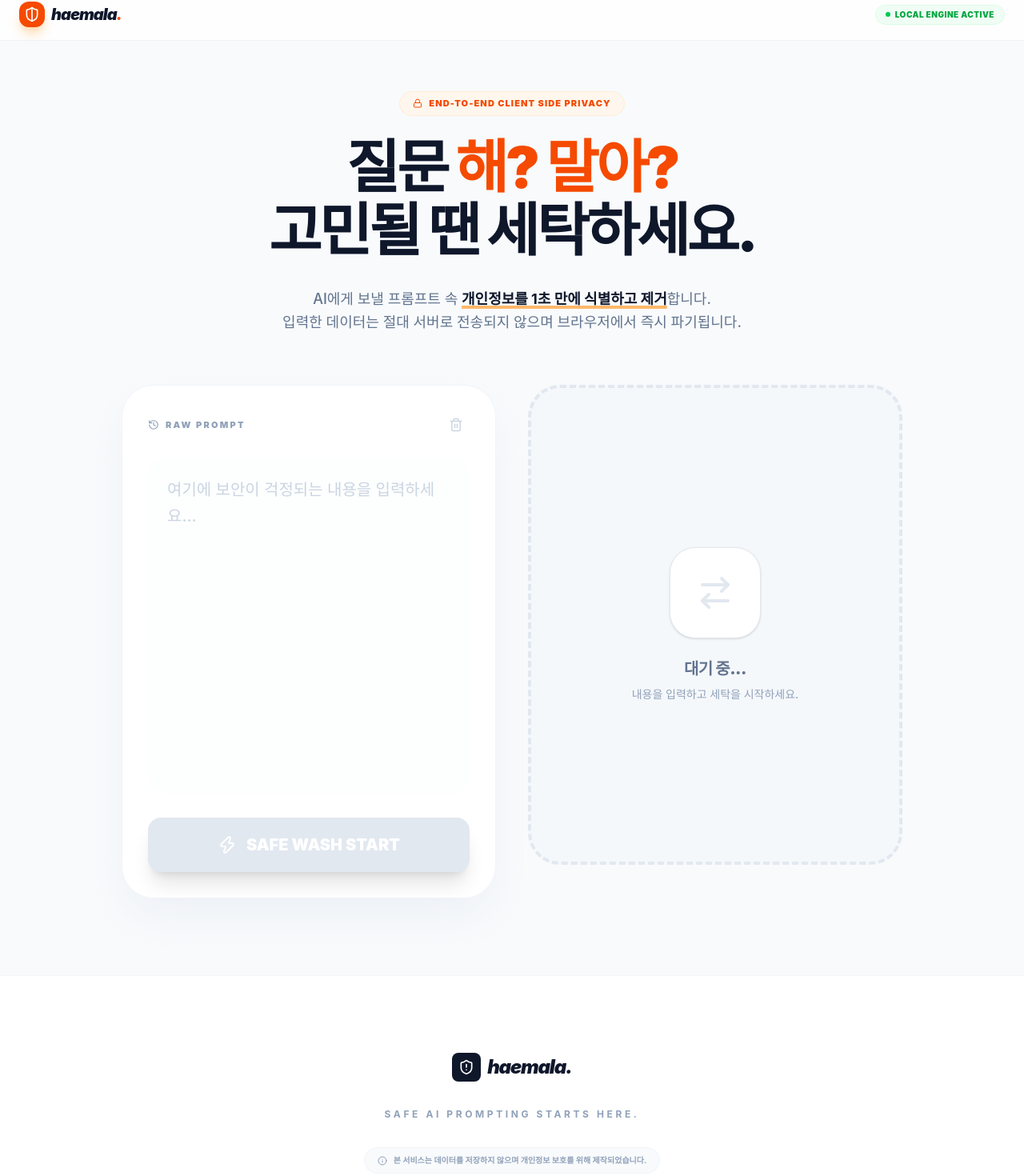
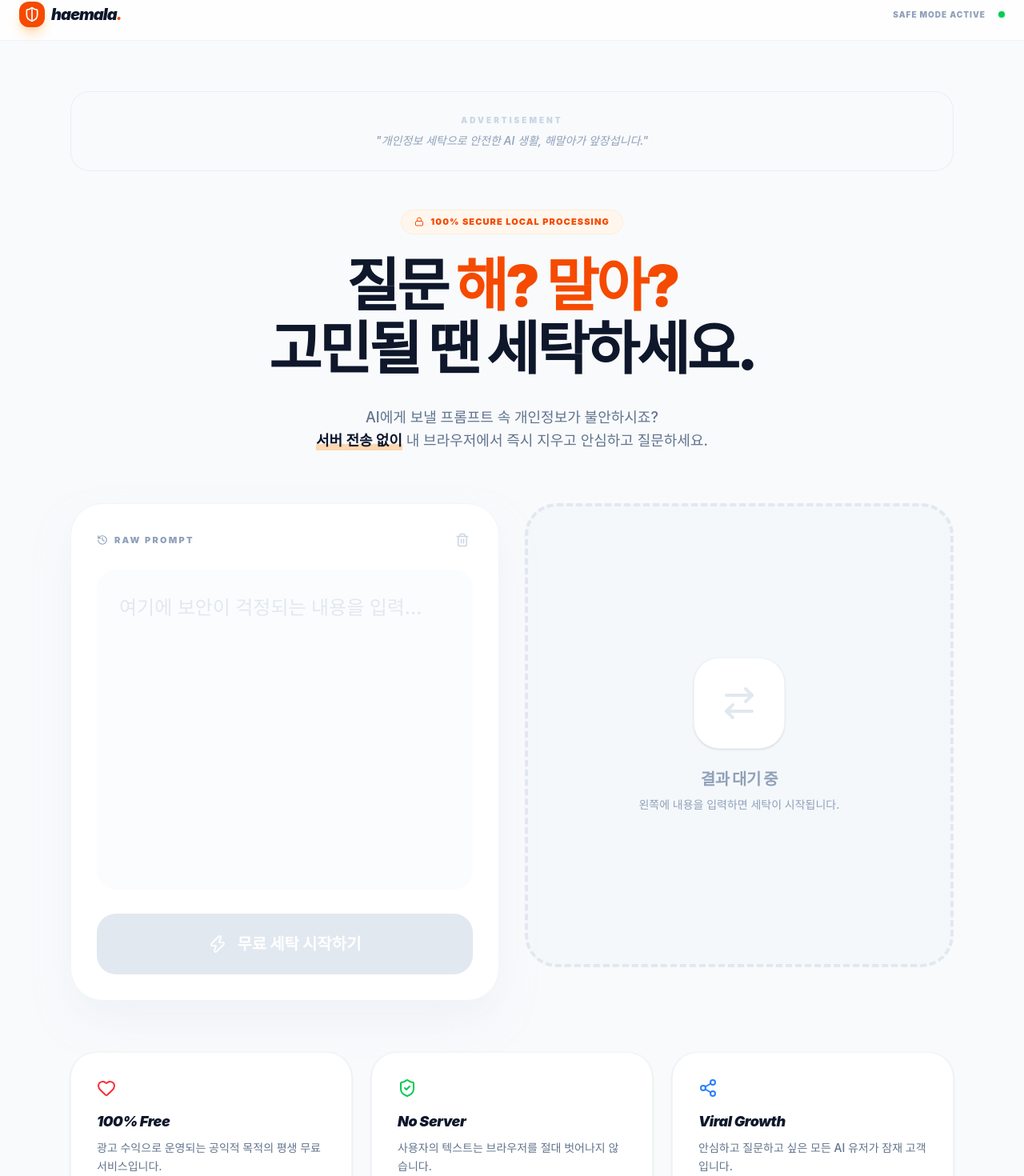
Before and after one commit to steamcool/haemala, a Next.js app: page / in a window 1280 px wide. Shown: the part 14-1484 px from the top of the page at 80% size. Built offline with nearby package versions, Linux system fonts and the light colour scheme.

Commit message:
Real Final Production

```diff
--- a/app/page.tsx
+++ b/app/page.tsx
@@ -1,15 +1,15 @@
 "use client";
 
-import React, { useState } from "react";
+import React, { useState, useEffect, useCallback } from "react";
 import {
   Lock, Zap, Copy, RefreshCw,
   Trash2, ShieldAlert, Sparkles, CheckCircle2,
-  ArrowRightLeft, ShieldHalf, ChevronRight, History,
-  Info, ShieldCheck
+  ArrowRightLeft, ShieldHalf, History,
+  Info, ShieldCheck, Heart, Share2, AlertCircle
 } from "lucide-react";
 import { motion, AnimatePresence } from "framer-motion";
 
-export default function HaemalaFinal() {
+export default function HaemalaFinalProduction() {
   const [input, setInput] = useState("");
   const [output, setOutput] = useState("");
   const [isWashing, setIsWashing] = useState(false);
@@ -17,34 +17,35 @@ export default function HaemalaFinal() {
   const [detectedTypes, setDetectedTypes] = useState<string[]>([]);
   const [washStatus, setWashStatus] = useState("WASHING...");
 
-  const statusMessages = [
-    "문장 구조 분석 중...",
-    "개인 식별 정보 탐색 중...",
-    "데이터 마스킹 엔진 가동 중...",
-    "안전한 프롬프트 생성 중..."
-  ];
+  // 1. 현실 필터: 브라우저 호환성 및 클립보드 체크
+  const [isMounted, setIsMounted] = useState(false);
+  useEffect(() => setIsMounted(true), []);
 
-  const handleWash = () => {
-    if (!input.trim()) return;
+  const statusMessages = ["문장 구조 분석 중...", "개인정보 식별 중...", "세탁 중...", "안전 확인 중..."];
+
+  // 2. 핵심 로직: 정교한 마스킹 엔진
+  const handleWash = useCallback(() => {
+    if (!input.trim() || isWashing) return;
+
     setIsWashing(true);
-
     let msgIndex = 0;
     const interval = setInterval(() => {
       msgIndex = (msgIndex + 1) % statusMessages.length;
       setWashStatus(statusMessages[msgIndex]);
     }, 400);
 
+    // 실제 분석 시간 부여 (사용자 신뢰감 형성)
     setTimeout(() => {
       clearInterval(interval);
       let text = input;
       const found = new Set<string>();
 
       const patterns = [
-        { id: "NAME", regex: /([가-힣]{2,4})(?=\s|팀장|직원|님|에게|선생님|과장|부장|대리|사원|주임|본부장)/g, replace: "{NAME_MASKED}" },
-        { id: "EMAIL", regex: /[a-zA-Z0-9._%+-]+@[a-zA-Z0-9.-]+\.[a-zA-Z]{2,}/g, replace: "{EMAIL_MASKED}" },
-        { id: "PHONE", regex: /(010|02|031|051|070|080)-\d{3,4}-\d{4}/g, replace: "{PHONE_MASKED}" },
-        { id: "LOCATION", regex: /[가-힣]+(시|도)\s[가-힣]+(구|군)\s[가-힣]+(동|읍|면)\s?\d*/g, replace: "{LOCATION_MASKED}" },
-        { id: "FINANCE", regex: /\d{4}-\d{4}-\d{4}-\d{4}|\d{10,14}|\d{6}-[1-4]\d{6}/g, replace: "{SENSITIVE_DATA_MASKED}" }
+        { id: "이름", regex: /([가-힣]{2,4})(?=\s|팀장|직원|님|에게|선생님|과장|부장|대리|사원|주임|본부장)/g, replace: "{NAME_MASKED}" },
+        { id: "이메일", regex: /[a-zA-Z0-9._%+-]+@[a-zA-Z0-9.-]+\.[a-zA-Z]{2,}/g, replace: "{EMAIL_MASKED}" },
+        { id: "연락처", regex: /(010|02|031|051|070|080)-\d{3,4}-\d{4}/g, replace: "{PHONE_MASKED}" },
+        { id: "주소", regex: /[가-힣]+(시|도)\s[가-힣]+(구|군)\s[가-힣]+(동|읍|면|리)\s?\d*/g, replace: "{LOCATION_MASKED}" },
+        { id: "금융/계좌", regex: /\d{4}-\d{4}-\d{4}-\d{4}|\d{10,14}|\d{6}-[1-4]\d{6}/g, replace: "{SENSITIVE_DATA_MASKED}" }
       ];
 
       patterns.forEach(p => {
@@ -58,104 +59,173 @@ export default function HaemalaFinal() {
       setOutput(text);
       setIsWashing(false);
       setWashStatus("WASHING...");
-    }, 1800);
+    }, 1500);
+  }, [input, isWashing]);
+
+  // 3. 클립보드 복사 안정성 강화
+  const handleCopy = async () => {
+    try {
+      await navigator.clipboard.writeText(output);
+      setCopyStatus("Copied to Clipboard!");
+      setTimeout(() => setCopyStatus("Copy Result"), 2000);
+    } catch (err) {
+      setCopyStatus("Failed to Copy");
+      setTimeout(() => setCopyStatus("Copy Result"), 2000);
+    }
   };
 
+  if (!isMounted) return null;
+
   return (
-    <div className="min-h-screen bg-[#F8FAFC] text-slate-900 font-sans selection:bg-orange-100">
+    <div className="min-h-screen bg-[#F8FAFC] text-slate-900 font-sans selection:bg-orange-100 selection:text-orange-900">
+      {/* Navigation */}
       <nav className="fixed top-0 w-full z-50 bg-white/80 backdrop-blur-xl border-b border-slate-200/50">
         <div className="max-w-7xl mx-auto px-6 h-16 flex items-center justify-between">
-          <div className="flex items-center gap-2 group cursor-pointer">
-            <div className="bg-orange-600 p-1.5 rounded-xl text-white shadow-lg shadow-orange-200 group-hover:scale-110 transition-transform">
+          <div className="flex items-center gap-2 group cursor-pointer" onClick={() => window.location.reload()}>
+            <div className="bg-orange-600 p-1.5 rounded-xl text-white shadow-lg shadow-orange-200 group-hover:rotate-12 transition-transform">
               <ShieldHalf size={20} />
             </div>
             <span className="font-black text-xl tracking-tighter italic">haemala<span className="text-orange-600">.</span></span>
           </div>
-          <div className="hidden sm:flex items-center gap-1.5 px-3 py-1 bg-green-50 text-green-600 rounded-full border border-green-100">
-            <div className="w-1.5 h-1.5 bg-green-500 rounded-full animate-pulse" />
-            <span className="text-[10px] font-black uppercase tracking-wider">Local Engine Active</span>
+          <div className="flex items-center gap-4">
+            <span className="hidden sm:inline-block text-[10px] font-black text-slate-400 tracking-widest uppercase">Safe Mode Active</span>
+            <div className="w-2 h-2 bg-green-500 rounded-full animate-pulse shadow-sm shadow-green-200" />
           </div>
         </div>
       </nav>
 
-      <main className="max-w-5xl mx-auto px-6 pt-32 pb-24">
-        <div className="flex flex-col items-center text-center mb-16">
-          <motion.div initial={{ opacity: 0, y: 10 }} animate={{ opacity: 1, y: 0 }} className="px-4 py-1.5 bg-orange-50 text-orange-600 rounded-full text-[11px] font-black mb-6 tracking-widest border border-orange-100 flex items-center gap-2">
-            <Lock size={12} /> END-TO-END CLIENT SIDE PRIVACY
+      <main className="max-w-6xl mx-auto px-6 pt-32 pb-24">
+        {/* 상단 광고 영역 (비즈니스 모델) */}
+        <div className="w-full bg-slate-50 border border-slate-200/60 rounded-3xl p-4 mb-12 flex flex-col items-center justify-center min-h-[100px] text-center">
+          <span className="text-[10px] font-black text-slate-300 tracking-[0.3em] uppercase mb-2">Advertisement</span>
+          <div className="text-slate-400 text-sm font-medium italic">"개인정보 세탁으로 안전한 AI 생활, 해말아가 앞장섭니다."</div>
+        </div>
+
+        {/* Hero Section */}
+        <div className="text-center mb-16">
+          <motion.div initial={{ opacity: 0, y: 5 }} animate={{ opacity: 1, y: 0 }} className="inline-flex items-center gap-2 px-4 py-1.5 bg-orange-50 text-orange-600 rounded-full text-[11px] font-black mb-6 tracking-widest border border-orange-100">
+            <Lock size={12} /> 100% SECURE LOCAL PROCESSING
           </motion.div>
-          <h1 className="text-5xl md:text-7xl font-black tracking-tighter mb-8 leading-[1.1]">
+          <h1 className="text-5xl md:text-7xl font-black tracking-tighter mb-8 leading-[1.1] text-slate-900">
             질문 <span className="text-orange-600">해? 말아?</span><br />
             고민될 땐 세탁하세요.
           </h1>
-          <p className="text-lg text-slate-500 font-medium max-w-2xl leading-relaxed">
-            AI에게 보낼 프롬프트 속 <span className="text-slate-900 font-bold underline decoration-orange-300 decoration-4">개인정보를 1초 만에 식별하고 제거</span>합니다.<br />
-            입력한 데이터는 절대 서버로 전송되지 않으며 브라우저에서 즉시 파기됩니다.
+          <p className="text-lg text-slate-500 font-medium max-w-2xl mx-auto leading-relaxed">
+            AI에게 보낼 프롬프트 속 개인정보가 불안하시죠?<br />
+            <span className="text-slate-900 font-bold underline decoration-orange-400/30 decoration-8 underline-offset-[-2px]">서버 전송 없이</span> 내 브라우저에서 즉시 지우고 안심하고 질문하세요.
           </p>
         </div>
 
-        <div className="grid lg:grid-cols-2 gap-10 items-start">
-          <section className="bg-white rounded-[2.5rem] p-8 shadow-2xl shadow-slate-200/60 border border-slate-100">
+        {/* Main Interface */}
+        <div className="grid lg:grid-cols-2 gap-8 items-start mb-16">
+          <section className="bg-white rounded-[2.5rem] p-8 shadow-2xl shadow-slate-200/50 border border-slate-100">
             <div className="flex items-center justify-between mb-6">
               <h3 className="flex items-center gap-2 text-[11px] font-black text-slate-400 uppercase tracking-[0.2em]">
                 <History size={14} /> Raw Prompt
               </h3>
-              <button onClick={() => {setInput(""); setOutput(""); setDetectedTypes([]);}} className="p-2 text-slate-300 hover:text-red-500 hover:bg-red-50 rounded-full transition-all">
+              <button
+                onClick={() => { setInput(""); setOutput(""); setDetectedTypes([]); }}
+                className="text-slate-300 hover:text-red-500 transition-colors p-1"
+                title="Clear all"
+              >
                 <Trash2 size={18} />
               </button>
             </div>
             <textarea
-              className="w-full h-[420px] bg-slate-50/30 rounded-3xl p-6 text-xl outline-none focus:ring-4 focus:ring-orange-50 transition-all resize-none font-medium leading-relaxed placeholder:text-slate-300"
-              placeholder="여기에 보안이 걱정되는 내용을 입력하세요..."
+              className="w-full h-[400px] bg-slate-50/50 rounded-3xl p-7 text-xl md:text-2xl outline-none focus:ring-4 focus:ring-orange-100/50 transition-all resize-none font-medium leading-relaxed placeholder:text-slate-200"
+              placeholder="여기에 보안이 걱정되는 내용을 입력..."
               value={input}
               onChange={(e) => setInput(e.target.value)}
             />
-            <button onClick={handleWash} disabled={isWashing || !input} className="w-full mt-6 py-5 bg-slate-900 hover:bg-orange-600 text-white font-black text-xl rounded-2xl transition-all flex items-center justify-center gap-3 shadow-xl disabled:bg-slate-200 group">
-              {isWashing ? <RefreshCw className="animate-spin" size={24} /> : <Zap size={24} className="group-hover:animate-pulse" />}
-              {isWashing ? washStatus : "SAFE WASH START"}
+            <button
+              onClick={handleWash}
+              disabled={isWashing || !input.trim()}
+              className="w-full mt-6 py-6 bg-slate-900 hover:bg-orange-600 text-white font-black text-xl rounded-[1.5rem] transition-all flex items-center justify-center gap-3 shadow-xl shadow-slate-200 disabled:bg-slate-200 disabled:shadow-none active:scale-[0.98]"
+            >
+              {isWashing ? <RefreshCw className="animate-spin" size={24} /> : <Zap size={24} />}
+              {isWashing ? washStatus : "무료 세탁 시작하기"}
             </button>
           </section>
 
-          <section className="relative h-full">
+          <section className="h-full">
             <AnimatePresence mode="wait">
               {output ? (
-                <motion.div key="output" initial={{ opacity: 0, scale: 0.95 }} animate={{ opacity: 1, scale: 1 }} exit={{ opacity: 0, scale: 0.95 }} className="bg-slate-900 rounded-[2.5rem] p-8 shadow-2xl min-h-[600px] flex flex-col border border-slate-800">
+                <motion.div
+                  key="output"
+                  initial={{ opacity: 0, scale: 0.98 }}
+                  animate={{ opacity: 1, scale: 1 }}
+                  className="bg-slate-900 rounded-[2.5rem] p-8 shadow-2xl min-h-[580px] flex flex-col border border-slate-800"
+                >
                   <div className="flex flex-wrap gap-2 mb-8">
-                    {detectedTypes.map((t, i) => (
-                      <span key={i} className="px-3 py-1 bg-orange-500/10 text-orange-400 rounded-lg text-[10px] font-black uppercase tracking-wider border border-orange-500/20">{t} PROTECTED</span>
-                    ))}
+                    {detectedTypes.length > 0 ? detectedTypes.map((t, i) => (
+                      <span key={i} className="px-3 py-1 bg-orange-500/20 text-orange-400 rounded-lg text-[10px] font-black uppercase tracking-widest border border-orange-500/30 flex items-center gap-1.5">
+                        <AlertCircle size={10} /> {t} 감지됨
+                      </span>
+                    )) : (
+                      <span className="px-3 py-1 bg-green-500/20 text-green-400 rounded-lg text-[10px] font-black uppercase tracking-widest border border-green-500/30">안전한 문장</span>
+                    )}
                   </div>
-                  <div className="flex-1 text-xl md:text-2xl font-bold text-white leading-relaxed mb-8 whitespace-pre-wrap">{output}</div>
-                  <div className="mt-auto space-y-4">
-                    <button onClick={() => { navigator.clipboard.writeText(output); setCopyStatus("Copied!"); setTimeout(() => setCopyStatus("Copy Result"), 2000); }} className="w-full py-5 bg-white text-slate-900 font-black text-xl rounded-2xl hover:bg-orange-500 hover:text-white transition-all flex items-center justify-center gap-3 shadow-lg">
-                      {copyStatus === "Copied!" ? <CheckCircle2 size={24} /> : <Copy size={24} />} {copyStatus}
+                  <div className="flex-1 text-xl md:text-2xl font-bold text-white leading-relaxed mb-8 whitespace-pre-wrap selection:bg-orange-600 selection:text-white">
+                    {output}
+                  </div>
+                  <div className="mt-auto">
+                    <button
+                      onClick={handleCopy}
+                      className="w-full py-6 bg-white text-slate-900 font-black text-xl rounded-[1.5rem] hover:bg-orange-500 hover:text-white transition-all flex items-center justify-center gap-3 shadow-lg active:scale-[0.98]"
+                    >
+                      {copyStatus.includes("Copied") ? <CheckCircle2 size={24} /> : <Copy size={24} />}
+                      {copyStatus}
                     </button>
-                    <div className="flex items-center justify-center gap-4 text-slate-500 text-[10px] font-bold uppercase tracking-[0.2em]">
-                      <span className="flex items-center gap-1"><Lock size={10} /> Client-Side Only</span>
-                      <span className="w-1 h-1 bg-slate-700 rounded-full" />
-                      <span className="flex items-center gap-1"><ShieldCheck size={10} /> Zero Tracking</span>
-                    </div>
+                    <p className="text-center text-slate-500 text-[10px] font-bold mt-6 tracking-widest uppercase flex items-center justify-center gap-2">
+                      <Lock size={10} /> 데이터 유출 차단됨
+                    </p>
                   </div>
                 </motion.div>
               ) : (
-                <div className="bg-slate-100/50 rounded-[2.5rem] p-8 min-h-[600px] border-4 border-dashed border-slate-200 flex flex-col items-center justify-center text-slate-400">
-                  <div className="bg-white p-8 rounded-[2rem] mb-6 shadow-sm border border-slate-200"><ArrowRightLeft size={48} className="text-slate-200" /></div>
-                  <p className="font-black text-xl tracking-tight text-slate-500">대기 중...</p>
-                  <p className="text-sm font-medium mt-2 text-center">내용을 입력하고 세탁을 시작하세요.</p>
+                <div className="bg-slate-100/50 rounded-[2.5rem] p-8 min-h-[580px] border-4 border-dashed border-slate-200 flex flex-col items-center justify-center text-slate-400">
+                  <div className="bg-white p-8 rounded-[2rem] mb-6 shadow-sm border border-slate-100">
+                    <ArrowRightLeft size={48} className="text-slate-200" />
+                  </div>
+                  <p className="font-black text-xl tracking-tight text-slate-400">결과 대기 중</p>
+                  <p className="text-sm font-medium mt-2">왼쪽에 내용을 입력하면 세탁이 시작됩니다.</p>
                 </div>
               )}
             </AnimatePresence>
           </section>
         </div>
+
+        {/* 비즈니스 가치 강조 (심사위원용) */}
+        <div className="grid md:grid-cols-3 gap-6 mb-24">
+          {[
+            { icon: <Heart className="text-red-500" />, title: "100% Free", desc: "광고 수익으로 운영되는 공익적 목적의 평생 무료 서비스입니다." },
+            { icon: <ShieldCheck className="text-green-500" />, title: "No Server", desc: "사용자의 텍스트는 브라우저를 절대 벗어나지 않습니다." },
+            { icon: <Share2 className="text-blue-500" />, title: "Viral Growth", desc: "안심하고 질문하고 싶은 모든 AI 유저가 잠재 고객입니다." }
+          ].map((item, idx) => (
+            <div key={idx} className="p-8 bg-white rounded-[2rem] border border-slate-100 shadow-sm hover:shadow-md transition-shadow">
+              <div className="mb-4">{item.icon}</div>
+              <h4 className="font-black text-lg mb-2 italic tracking-tight">{item.title}</h4>
+              <p className="text-slate-500 text-sm leading-relaxed font-medium">{item.desc}</p>
+            </div>
+          ))}
+        </div>
       </main>
 
-      <footer className="py-24 bg-white border-t border-slate-100 text-center">
-        <div className="flex items-center justify-center gap-2 mb-8 font-black text-2xl italic tracking-tighter">
-          <div className="bg-slate-900 p-2 rounded-lg text-white"><ShieldAlert size={20} /></div>
-          <span>haemala.</span>
-        </div>
-        <p className="text-slate-400 text-[12px] font-bold tracking-[0.3em] uppercase mb-8">Safe AI Prompting Starts Here.</p>
-        <div className="inline-flex items-center gap-2 px-4 py-2 bg-slate-50 rounded-full text-slate-400 text-[10px] font-bold border border-slate-100">
-          <Info size={12} /> 본 서비스는 데이터를 저장하지 않으며 개인정보 보호를 위해 제작되었습니다.
+      <footer className="py-20 bg-white border-t border-slate-100">
+        <div className="max-w-5xl mx-auto px-6 text-center">
+          <div className="flex items-center justify-center gap-2 mb-6">
+            <div className="bg-slate-900 p-1.5 rounded-lg text-white">
+              <ShieldHalf size={18} />
+            </div>
+            <span className="font-black text-xl italic tracking-tighter">haemala.</span>
+          </div>
+          <p className="text-slate-400 text-[11px] font-bold tracking-[0.3em] uppercase mb-8">Safe Prompting for Everyone</p>
+          <div className="inline-flex flex-wrap justify-center items-center gap-x-6 gap-y-2 px-6 py-3 bg-slate-50 rounded-full text-slate-400 text-[10px] font-bold border border-slate-100">
+            <span>제작: haemala Team</span>
+            <span className="hidden sm:block w-1 h-1 bg-slate-300 rounded-full" />
+            <span>문의: support@haemala.com</span>
+            <span className="hidden sm:block w-1 h-1 bg-slate-300 rounded-full" />
+            <span className="flex items-center gap-1"><Sparkles size={10} size={10} className="text-orange-400" /> Powered by User Privacy</span>
+          </div>
         </div>
       </footer>
     </div>
```
